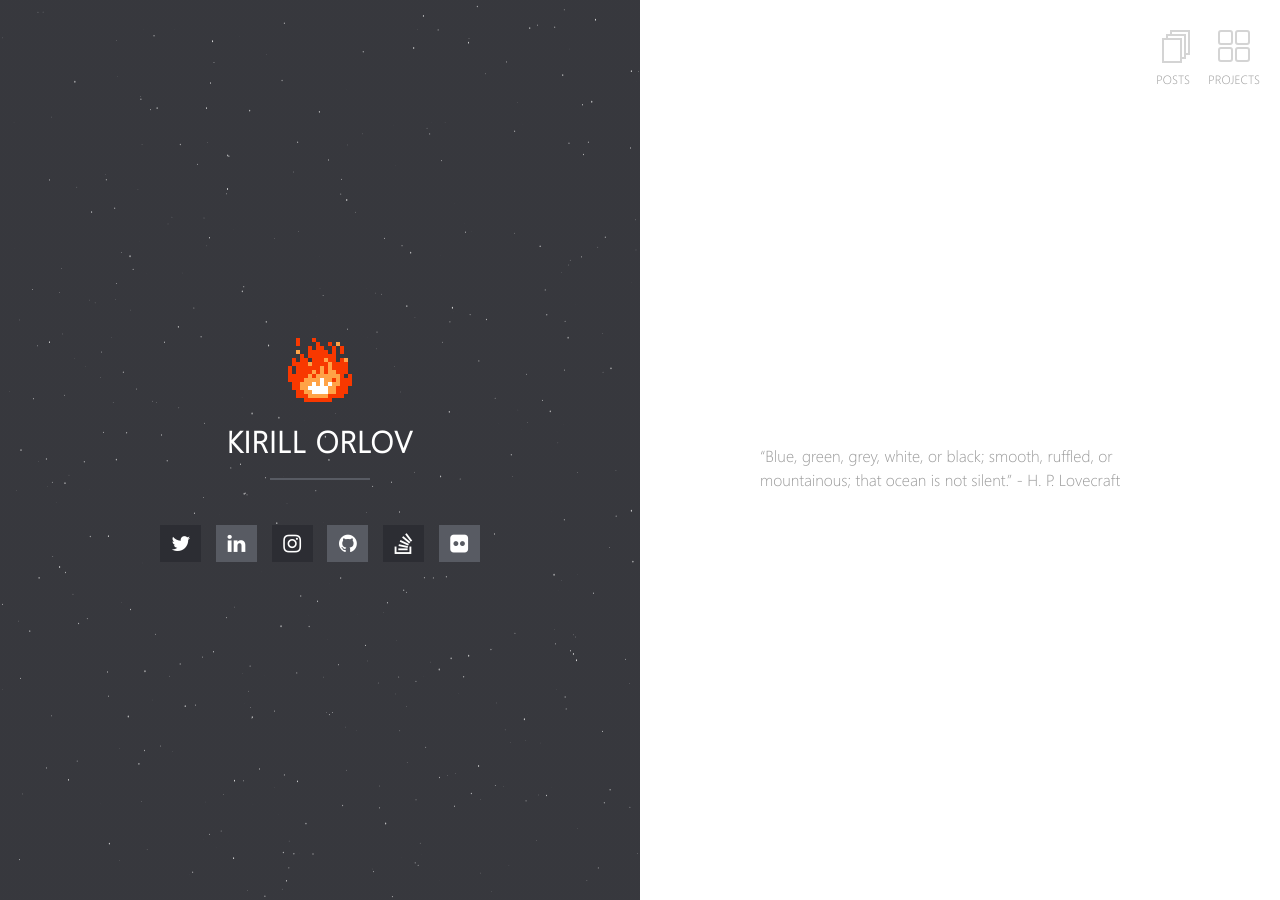
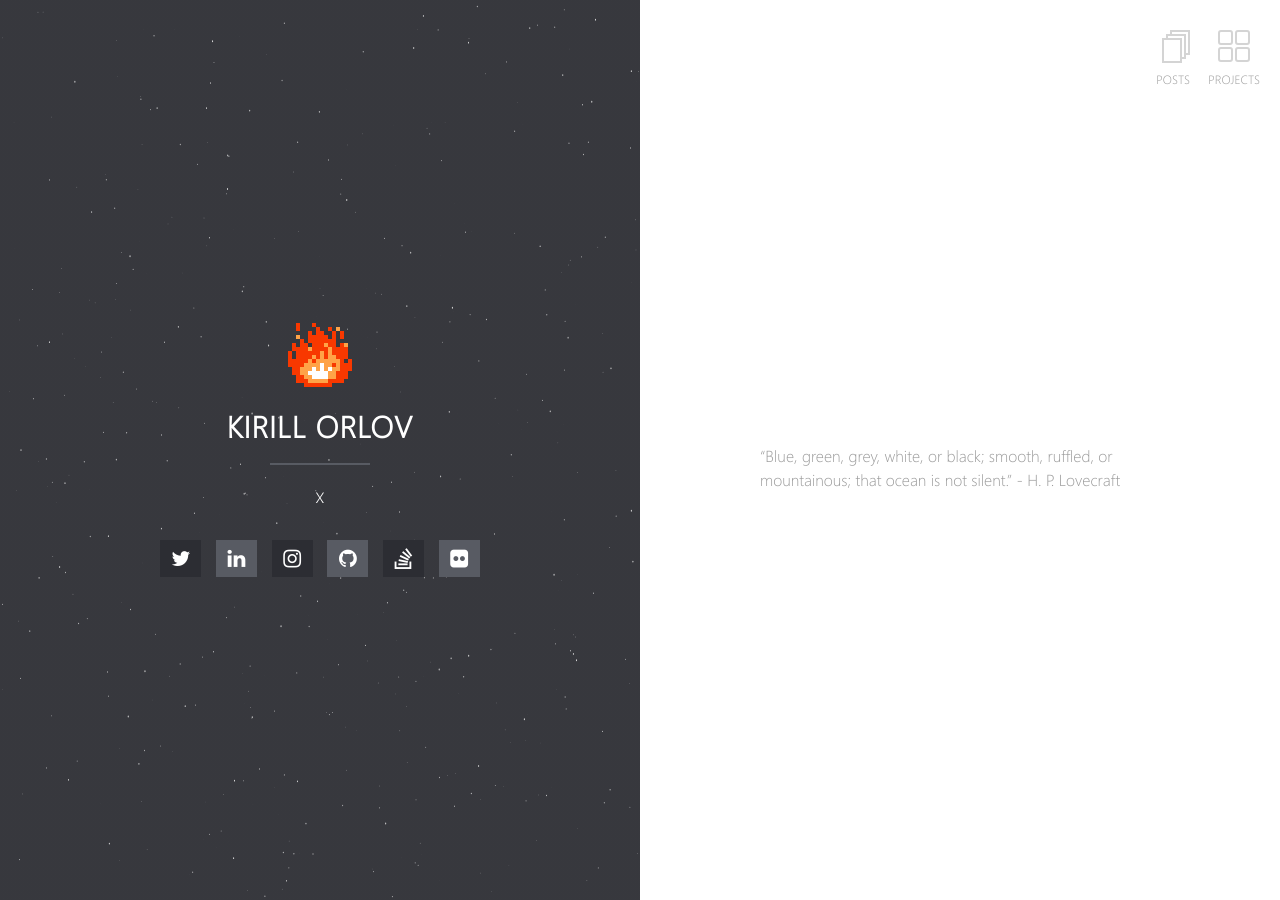
Before and after one commit to charlesrocket/charlesrocket.github.io, a Jekyll site: the page built from index.md, in a window 1280 px wide. Built offline with Jekyll 4.4.1, drawn with Linux system fonts in a browser that asks for light colours.

Commit message:
edit desc

```diff
--- a/_config.yml
+++ b/_config.yml
@@ -1,6 +1,6 @@
 # Site
 title: Kirill Orlov
-description:
+description: x
 url: https://charlesrocket.github.io/
 logo: fireball.gif                                      # Site logo
 locale: en_US
```
